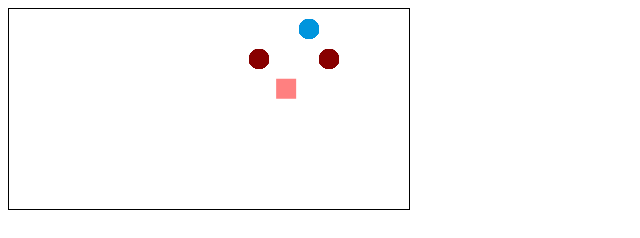
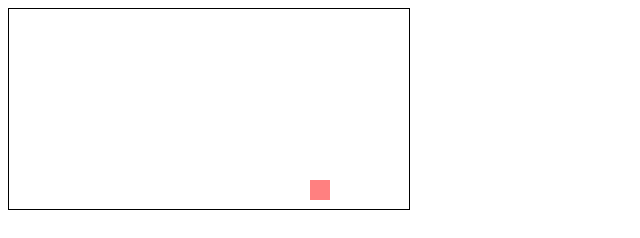
Before and after one commit to alxers/game_ai_coursework, a plain HTML site: page index.html in a window 1280 px wide. Shown: the whole page, without its empty margins (0-640 px from the left). Drawn offline with Linux system fonts and the light colour scheme; animation ran at ten frames a second.

Commit message:
Add debug mode

```diff
--- a/index.html
+++ b/index.html
@@ -19,11 +19,13 @@
       var oldTimeStamp;
       var fps;
 
-      var dx = 0.2;
-      var dy = -0.2;
+      // var dx = 0.2;
+      // var dy = -0.2;
+
+      var DEBUG_MODE = false;
 
       // Obstacle avoidance params
-      var MIN_DETECTION_BOX_LEN = 20;
+      var MIN_DETECTION_BOX_LEN = 40;
 
       // Circles variables
       var circleRadius = 10;
@@ -49,10 +51,13 @@
           y: 0
         },
         mass: 1,
-        maxSpeed: 30,
+        // 150 in the book
+        maxSpeed: 50,
         maxForce: 4,
         // Approximate radius for obstacle avoidance
-        radius: 15
+        radius: 15,
+        collidedWithGood: 0,
+        collidedWithBad: 0
       };
       // end Vehicle object
 
@@ -69,10 +74,49 @@
         canvas = document.getElementById('ai');
         ctx = canvas.getContext('2d');
 
-        // vehicle.x = randFromTo(20, canvas.width - 20);
-        // vehicle.y = randFromTo(20, canvas.height - 20);
-        vehicle.x = canvas.width/2;
-        vehicle.y = canvas.height/2;
+        if (!DEBUG_MODE) {
+          vehicle.x = randFromTo(20, canvas.width - 20);
+          vehicle.y = randFromTo(20, canvas.height - 20);
+        }
+
+        // DEBUG MODE
+        if (DEBUG_MODE) {
+          vehicle.x = canvas.width/2;
+          vehicle.y = canvas.height/2;
+          existingCircles.push({
+            x: canvas.width/2 + 50,
+            y: canvas.height/2 - 50,
+            lifetime: 1000,
+            tStart: 0,
+            radius: 10,
+            type: BAD
+          });
+          existingCircles.push({
+            x: canvas.width/2 + 120,
+            y: canvas.height/2 - 50,
+            lifetime: 1000,
+            tStart: 0,
+            radius: 10,
+            type: BAD
+          });
+          existingCircles.push({
+            x: canvas.width/2 + 100,
+            y: canvas.height/2 - 80,
+            lifetime: 1000,
+            tStart: 0,
+            radius: 10,
+            type: GOOD
+          });
+          existingCircles.push({
+            x: canvas.width/2 - 163,
+            y: canvas.height/2 - 16,
+            lifetime: 1000,
+            tStart: 0,
+            radius: 10,
+            type: GOOD
+          });
+        }
+        // END DEBUG MODE
 
         // Request an animation frame for the first time
         // The gameLoop() function will be called as a callback of this request
@@ -147,7 +191,7 @@
         vehicle.velocity.x += vehicle.acceleration.x * ts;
         vehicle.velocity.y += vehicle.acceleration.y * ts;
         // // Truncate to maxSpeed if needed;
-        // truncate();
+        // truncateSpeed();
         // updatePos();
         // Update position
         vehicle.x += vehicle.velocity.x * ts;
@@ -235,8 +279,8 @@
           // Calculate the lateral force
           steeringForce.y = (closestIntersectionObstacle.radius - localPosOfCIB.y) * multiplier;
           // Apply breaking force
-          // var breakingWeight = 0.2;
-          var breakingWeight = 2.2;
+          var breakingWeight = 0.2;
+          // var breakingWeight = 2.2;
           steeringForce.x = (closestIntersectionObstacle.radius - localPosOfCIB.x) * breakingWeight;
         }
 
@@ -260,7 +304,6 @@
 
             // If within range, tag it
             if (lengthSquared(to.x, to.y) < range*range) {
-              console.log(currObj, 'tagged');
               currObj.isTagged = true;
             }
           }
@@ -393,35 +436,9 @@
       }
 
       function drawCircles(ts) {
-        // DEBUG MODE
-        existingCircles.push({
-          x: canvas.width/2 + 50,
-          y: canvas.height/2 - 50,
-          lifetime: 1000,
-          tStart: 0,
-          radius: 10,
-          type: BAD
-        });
-        existingCircles.push({
-          x: canvas.width/2 + 120,
-          y: canvas.height/2 - 50,
-          lifetime: 1000,
-          tStart: 0,
-          radius: 10,
-          type: BAD
-        });
-        existingCircles.push({
-          x: canvas.width/2 + 100,
-          y: canvas.height/2 - 80,
-          lifetime: 1000,
-          tStart: 0,
-          radius: 10,
-          type: GOOD
-        });
-        // END DEBUG MODE
-        // if (randFromTo(0, 1000) > 993 && existingCircles.length < maxCircles) {
-        //   existingCircles.push(createCircle());
-        // }
+        if (randFromTo(0, 1000) > 993 && existingCircles.length < maxCircles && !DEBUG_MODE) {
+          existingCircles.push(createCircle());
+        }
 
         var circleIndexesToRemove = [];
 
@@ -491,7 +508,6 @@
         var y = randFromTo(circleRadius, canvas.height - circleRadius);
         return {
           lifetime: lifetime,
-          // Type 1 - energy, type 2 - mine
           type: type,
           // if Current time - tStart > lifetime, then do not draw anymore
           tStart: null,
@@ -525,10 +541,24 @@
           if (existingCircles[i].x > vehicle.x && existingCircles[i].x < vehicle.x + vehicle.width &&
             existingCircles[i].y > vehicle.y && existingCircles[i].y < vehicle.y + vehicle.height
             ) {
-            console.log('test');
+            // console.log('test');
             // debugger;
+            if (existingCircles[i].type === GOOD) {
+              vehicle.collidedWithGood += 1;
+            }
+            if (existingCircles[i].type === BAD) {
+              vehicle.collidedWithBad += 1;
+            }
+            existingCircles.splice(i, 1);
+          }
+        }
+      }
 
-          }
+      function truncateSpeed() {
+        if (vecLength(vehicle.velocity.x, vehicle.velocity.y) > vehicle.maxSpeed) {
+          var normalized = normalize(vehicle.velocity.x, vehicle.velocity.y);
+          vehicle.velocity.x = normalized.x * vehicle.maxSpeed;
+          vehicle.velocity.y = normalized.y * vehicle.maxSpeed;
         }
       }
       // end Helper
```
